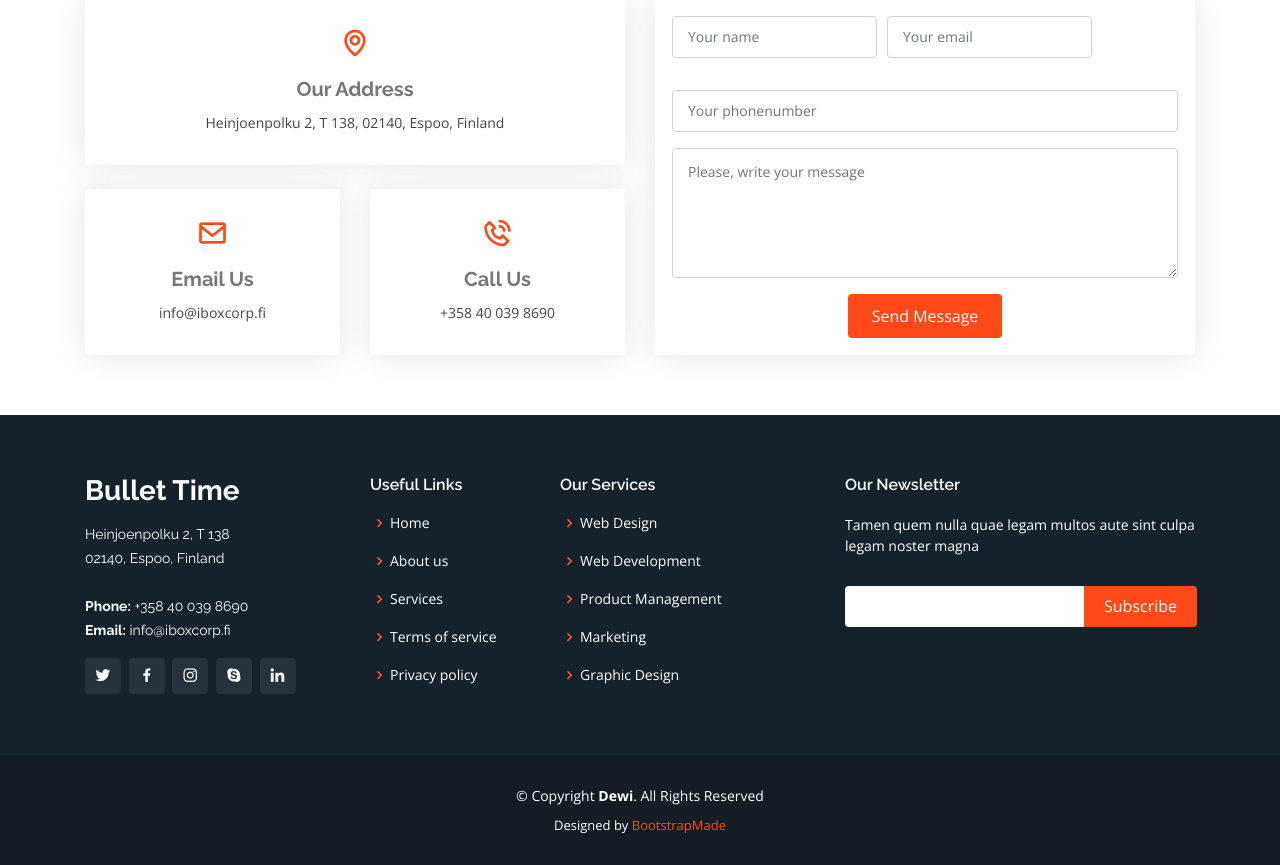
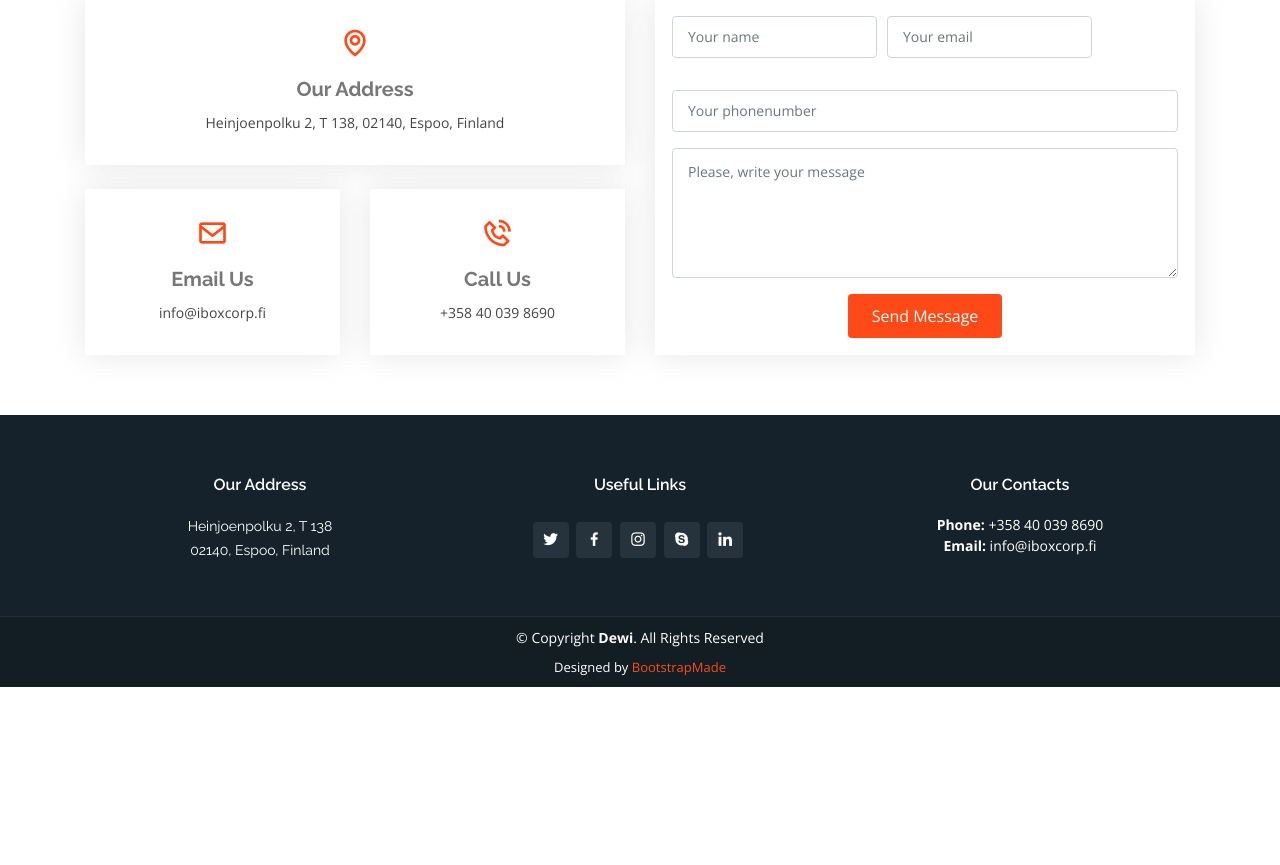
Before and after one commit to MokkoFm/bullettime, a Django app: page / in a window 1280 px wide. Shown: the part 4600-5465 px from the top of the page. After the commit the page ends 5287 px from the top, so only its background shows below. Run offline with Django 3.2, Linux system fonts and the light colour scheme; data that the repository does not hold is empty; parts of the project's set-up code (start-up, migrations or seed data) failed here and were passed over; some libraries are stand-ins or nearby versions.

Commit message:
make footer

```diff
--- a/bullet/templates/index.html
+++ b/bullet/templates/index.html
@@ -634,54 +634,33 @@
       <div class="container">
         <div class="row">
 
-          <div class="col-lg-3 col-md-6">
+          <div class="col-lg-4 col-md-6" style="text-align: center;">
             <div class="footer-info">
-              <h3>Bullet Time</h3>
+              <h4>Our Address</h4>
               <p>
                 Heinjoenpolku 2, T 138<br>
                 02140, Espoo, Finland<br><br>
-                <strong>Phone:</strong> +358 40 039 8690<br>
-                <strong>Email:</strong> info@iboxcorp.fi<br>
               </p>
-              <div class="social-links mt-3">
-                <a href="#" class="twitter"><i class="bx bxl-twitter"></i></a>
-                <a href="#" class="facebook"><i class="bx bxl-facebook"></i></a>
-                <a href="#" class="instagram"><i class="bx bxl-instagram"></i></a>
-                <a href="#" class="google-plus"><i class="bx bxl-skype"></i></a>
-                <a href="#" class="linkedin"><i class="bx bxl-linkedin"></i></a>
-              </div>
             </div>
           </div>
 
-          <div class="col-lg-2 col-md-6 footer-links">
+          <div class="col-lg-4 col-md-6 footer-links" style="text-align: center;">
             <h4>Useful Links</h4>
-            <ul>
-              <li><i class="bx bx-chevron-right"></i> <a href="#">Home</a></li>
-              <li><i class="bx bx-chevron-right"></i> <a href="#">About us</a></li>
-              <li><i class="bx bx-chevron-right"></i> <a href="#">Services</a></li>
-              <li><i class="bx bx-chevron-right"></i> <a href="#">Terms of service</a></li>
-              <li><i class="bx bx-chevron-right"></i> <a href="#">Privacy policy</a></li>
-            </ul>
+            <div class="social-links mt-3">
+              <a href="#" class="twitter"><i class="bx bxl-twitter"></i></a>
+              <a href="#" class="facebook"><i class="bx bxl-facebook"></i></a>
+              <a href="#" class="instagram"><i class="bx bxl-instagram"></i></a>
+              <a href="#" class="google-plus"><i class="bx bxl-skype"></i></a>
+              <a href="#" class="linkedin"><i class="bx bxl-linkedin"></i></a>
+            </div>
           </div>
 
-          <div class="col-lg-3 col-md-6 footer-links">
-            <h4>Our Services</h4>
-            <ul>
-              <li><i class="bx bx-chevron-right"></i> <a href="#">Web Design</a></li>
-              <li><i class="bx bx-chevron-right"></i> <a href="#">Web Development</a></li>
-              <li><i class="bx bx-chevron-right"></i> <a href="#">Product Management</a></li>
-              <li><i class="bx bx-chevron-right"></i> <a href="#">Marketing</a></li>
-              <li><i class="bx bx-chevron-right"></i> <a href="#">Graphic Design</a></li>
-            </ul>
-          </div>
-
-          <div class="col-lg-4 col-md-6 footer-newsletter">
-            <h4>Our Newsletter</h4>
-            <p>Tamen quem nulla quae legam multos aute sint culpa legam noster magna</p>
-            <form action="" method="post">
-              <input type="email" name="email"><input type="submit" value="Subscribe">
-            </form>
-
+          <div class="col-lg-4 col-md-6 footer-newsletter" style="text-align: center;">
+            <h4>Our Contacts</h4>
+            <p>
+              <strong>Phone:</strong> +358 40 039 8690<br>
+              <strong>Email:</strong> info@iboxcorp.fi<br>
+            </p>
           </div>
 
         </div>
--- a/static/css/style.css
+++ b/static/css/style.css
@@ -1557,7 +1557,7 @@ section {
 --------------------------------------------------------------*/
 #footer {
   background: #121d24;
-  padding: 0 0 30px 0;
+  padding: 0 0 10px 0;
   color: #fff;
   font-size: 14px;
 }
@@ -1565,7 +1565,7 @@ section {
 #footer .footer-top {
   background: #15222b;
   border-bottom: 1px solid #1d303c;
-  padding: 60px 0 30px 0;
+  padding: 60px 0 0 0;
 }
 
 #footer .footer-top .footer-info {
@@ -1690,7 +1690,7 @@ section {
 
 #footer .copyright {
   text-align: center;
-  padding-top: 30px;
+  padding-top: 10px;
 }
 
 #footer .credits {
```
